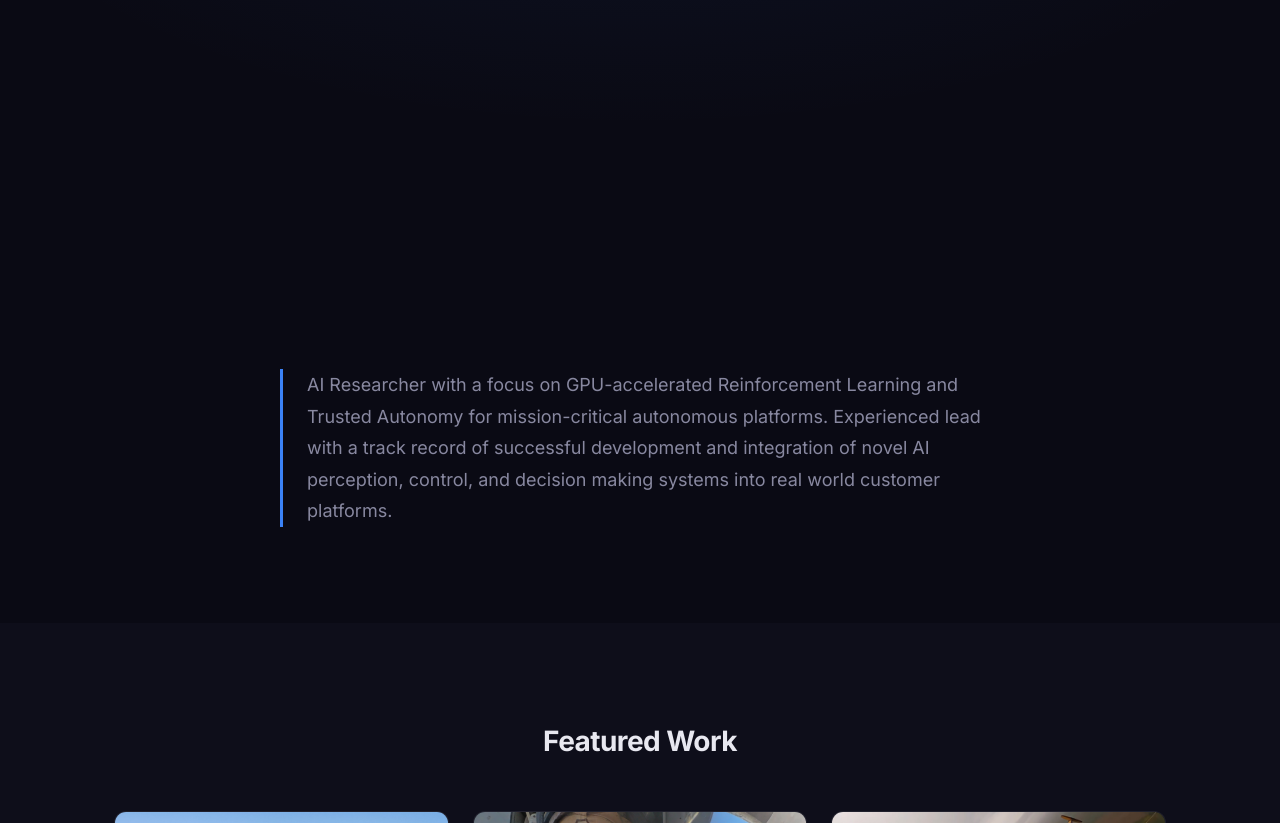
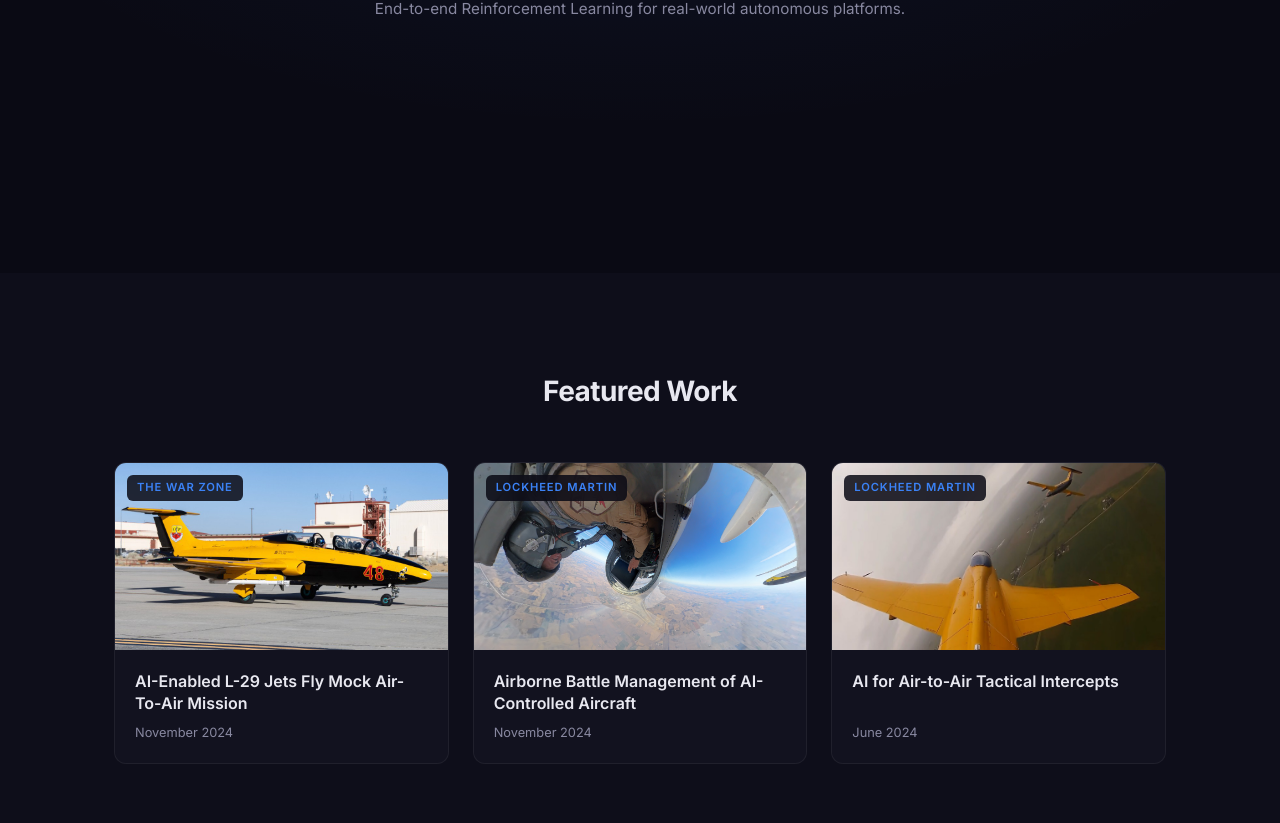
Before and after one commit to bybunni/bybunni.github.io, a plain HTML site: page index.html in a window 1280 px wide. Shown: the part 527-1350 px from the top of the page. Drawn offline with Linux system fonts and the light colour scheme.

Commit message:
Refactor About section into hero with updated styling. Replace About link with hero reference and adjust CSS for new hero-about class, enhancing layout and visual presentation.

```diff
--- a/css/style.css
+++ b/css/style.css
@@ -241,15 +241,16 @@ img {
   }
 }
 
-/* === About === */
-.about-content {
-  max-width: 720px;
-  margin: 0 auto;
-  font-size: 1.125rem;
-  line-height: 1.75;
+/* === About (in hero) === */
+.hero-about {
+  max-width: 600px;
+  margin: 48px auto 0;
+  font-size: 0.95rem;
+  line-height: 1.7;
   color: var(--text-secondary);
-  border-left: 3px solid var(--accent);
-  padding-left: 24px;
+  opacity: 0.7;
+  text-align: center;
+  animation: fadeInUp 0.8s 0.3s ease-out both;
 }
 
 /* === Press Gallery === */
--- a/index.html
+++ b/index.html
@@ -27,7 +27,7 @@
         <span></span>
       </button>
       <ul class="nav-links" id="nav-links">
-        <li><a href="#about">About</a></li>
+        <li><a href="#hero">About</a></li>
         <li><a href="#press">Press</a></li>
         <li><a href="#experience">Experience</a></li>
         <li><a href="#publications">Publications</a></li>
@@ -60,15 +60,7 @@
           <svg viewBox="0 0 24 24" width="24" height="24" fill="currentColor"><path d="M12 .297c-6.63 0-12 5.373-12 12 0 5.303 3.438 9.8 8.205 11.385.6.113.82-.258.82-.577 0-.285-.01-1.04-.015-2.04-3.338.724-4.042-1.61-4.042-1.61C4.422 18.07 3.633 17.7 3.633 17.7c-1.087-.744.084-.729.084-.729 1.205.084 1.838 1.236 1.838 1.236 1.07 1.835 2.809 1.305 3.495.998.108-.776.417-1.305.76-1.605-2.665-.3-5.466-1.332-5.466-5.93 0-1.31.465-2.38 1.235-3.22-.135-.303-.54-1.523.105-3.176 0 0 1.005-.322 3.3 1.23.96-.267 1.98-.399 3-.405 1.02.006 2.04.138 3 .405 2.28-1.552 3.285-1.23 3.285-1.23.645 1.653.24 2.873.12 3.176.765.84 1.23 1.91 1.23 3.22 0 4.61-2.805 5.625-5.475 5.92.42.36.81 1.096.81 2.22 0 1.606-.015 2.896-.015 3.286 0 .315.21.69.825.57C20.565 22.092 24 17.592 24 12.297c0-6.627-5.373-12-12-12"/></svg>
         </a>
       </div>
-    </div>
-  </section>
-
-  <!-- About -->
-  <section class="section about" id="about">
-    <div class="container">
-      <div class="about-content reveal">
-        <p>AI Researcher with a focus on GPU-accelerated Reinforcement Learning and Trusted Autonomy for mission-critical autonomous platforms. Experienced lead with a track record of successful development and integration of novel AI perception, control, and decision making systems into real world customer platforms.</p>
-      </div>
+      <p class="hero-about" id="about">End-to-end Reinforcement Learning for real-world autonomous platforms.</p>
     </div>
   </section>
 
```
